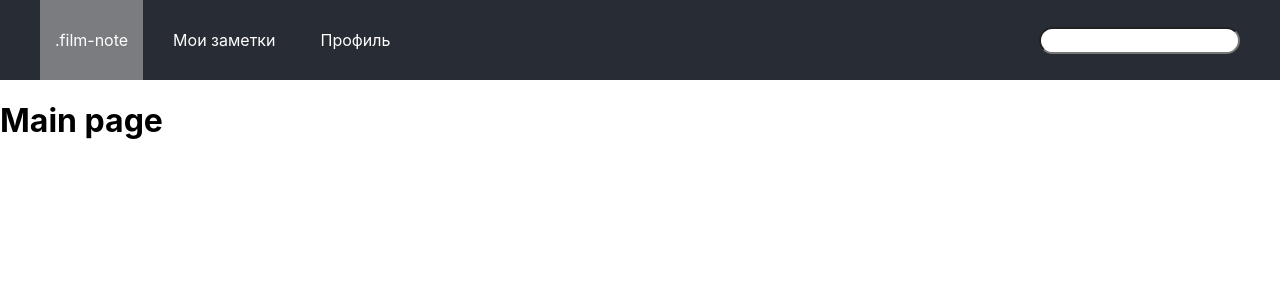
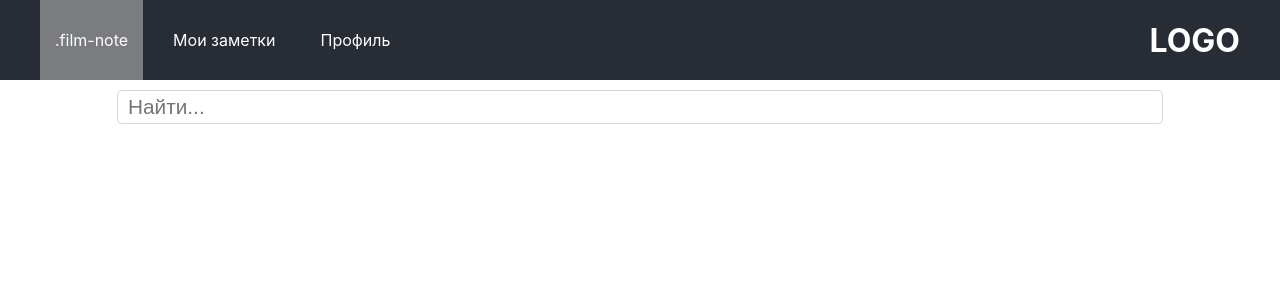
Before and after one commit to ponomarenkoboris/musix, a React (Create React App) app: page / in a window 1280 px wide. Shown: the top 300 px of the page. Built offline with nearby package versions, Linux system fonts and the light colour scheme.

Commit message:
add styles for search field on main

```diff
--- a/src/App.js
+++ b/src/App.js
@@ -1,7 +1,6 @@
 import React from 'react';
 import { BrowserRouter as Router, NavLink, Switch, Route } from 'react-router-dom'
 import './App.scss';
-import Search from "./components/search/Search";
 import MyNote from "./components/mynote/MyNote";
 import Profile from "./components/profile/Profile";
 import Main from "./components/main/Main";
@@ -16,13 +15,13 @@ function App() {
                         <NavLink className="route-link" to={'/my-note'} exact activeClassName="active-route">Мои заметки</NavLink>
                         <NavLink className="route-link" to={'/profile'} exact activeClassName="active-route">Профиль</NavLink>
                     </div>
-                    <div className="search-wrapper">
-                        <Search />
+                    <div className="logo-wrapper">
+                        <h1>LOGO</h1>
                     </div>
                 </header>
                 <main className="main-section">
                     <Switch>
-                        <Route path={'/my-app'}>
+                        <Route path={'/my-note'}>
                             <MyNote />
                         </Route>
                         <Route path={'/profile'}>
--- a/src/components/main/Main.js
+++ b/src/components/main/Main.js
@@ -1,7 +1,11 @@
+import Search from "../search/Search";
+
 export default function Main() {
     return (
         <>
-            <h1>Main page</h1>
+            <div className="search-wrapper">
+                <Search />
+            </div>
         </>
     )
 }
--- a/src/components/search/Search.js
+++ b/src/components/search/Search.js
@@ -21,7 +21,7 @@ export default function Search() {
 
     return (
         <>
-            <input ref={inputValue} type="text" onChange={submitDelay(searchRes)}/>
+            <input ref={inputValue} type="text" id={'search-input'} placeholder={'Найти...'} onChange={submitDelay(searchRes)}/>
         </>
     )
 }
--- a/src/components/search/search.scss
+++ b/src/components/search/search.scss
@@ -1,8 +1,16 @@
 .search-wrapper {
-    border-radius: 20px;
-    input[type='text'] {
-        padding: 4px 10px;
-        border-radius: 20px;
+    border-radius: 5px;
+    display: flex;
+    justify-content: center;
+    padding: 10px 0;
+
+    #search-input{
+        padding: 0 10px;
+        height: 2rem;
+        width: 80%;
+        border: 1px solid rgba($color: #ccc, $alpha: .8);
+        border-radius: 5px;
         outline: none;
+        font-size: 1.3rem;
     }
 }
--- a/src/features/counter/Counter.js
+++ b/src/features/counter/Counter.js
@@ -7,7 +7,6 @@ import {
   incrementAsync,
   selectCount,
 } from './counterSlice';
-import styles from './Counter.module.scss';
 
 export function Counter() {
   const count = useSelector(selectCount);
```
Also changed, not shown: src/features/counter/Counter.module.scss (deleted, +0 -74 lines), 1 other file (tests, documents, lock files or other folders).
